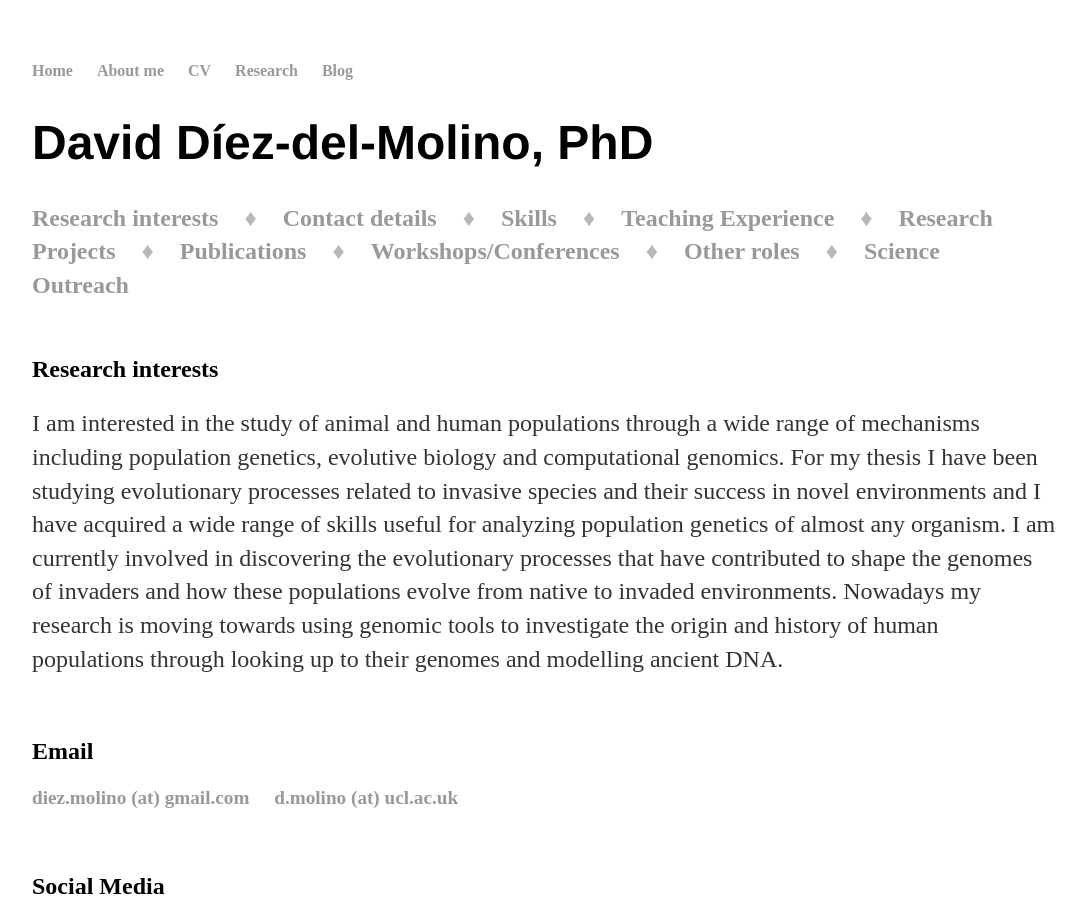
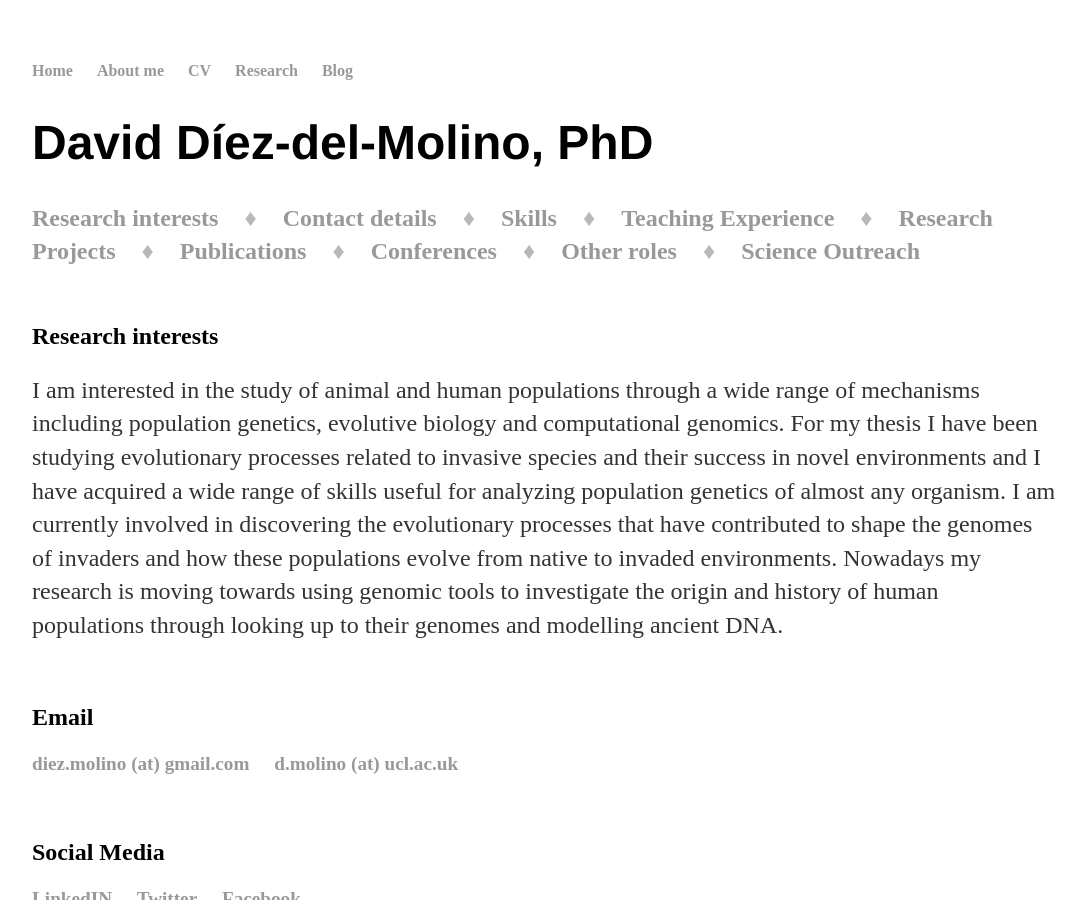
Before and after one commit to DiezMolino/diezmolino.github.io, a Jekyll site: the page cv/index.html, which Jekyll copies as it is, in a window 1280 px wide and 900 px high. Shown: the whole window, without its empty margins (96-1182 px from the left). Built offline with Jekyll 4.4.1, drawn with Linux system fonts in a browser that asks for light colours.

Commit message:
Update index.html

```diff
--- a/cv/index.html
+++ b/cv/index.html
@@ -35,7 +35,7 @@
 <li> &diams;</li>
 <li><a href="#Publications">Publications</a></li>
 <li> &diams;</li>
-<li><a href="#Workshops/Conferences">Workshops/Conferences</a></li>
+<li><a href="#Workshops/Conferences">Conferences</a></li>
 <li> &diams;</li>
 <li><a href="#Scientific Societies and Other roles">Other roles</a></li>
 <li> &diams;</li>
```
